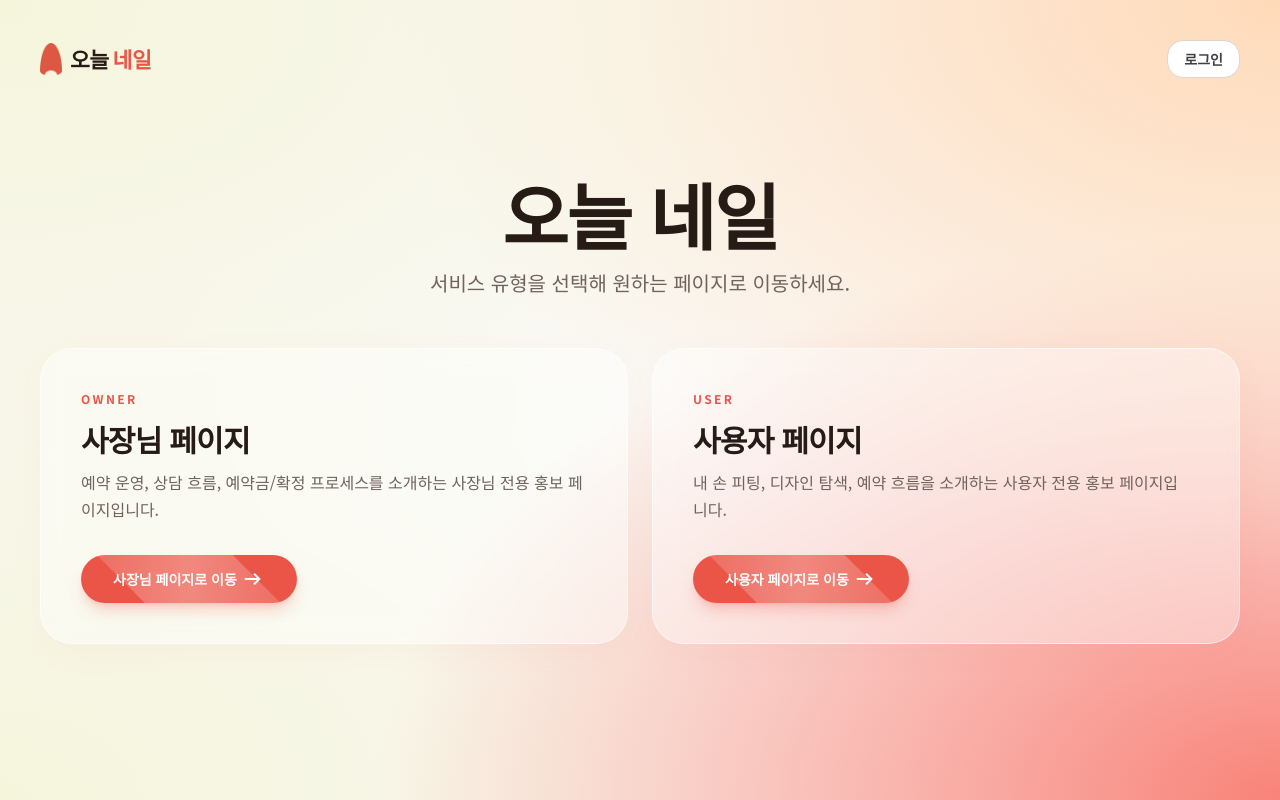
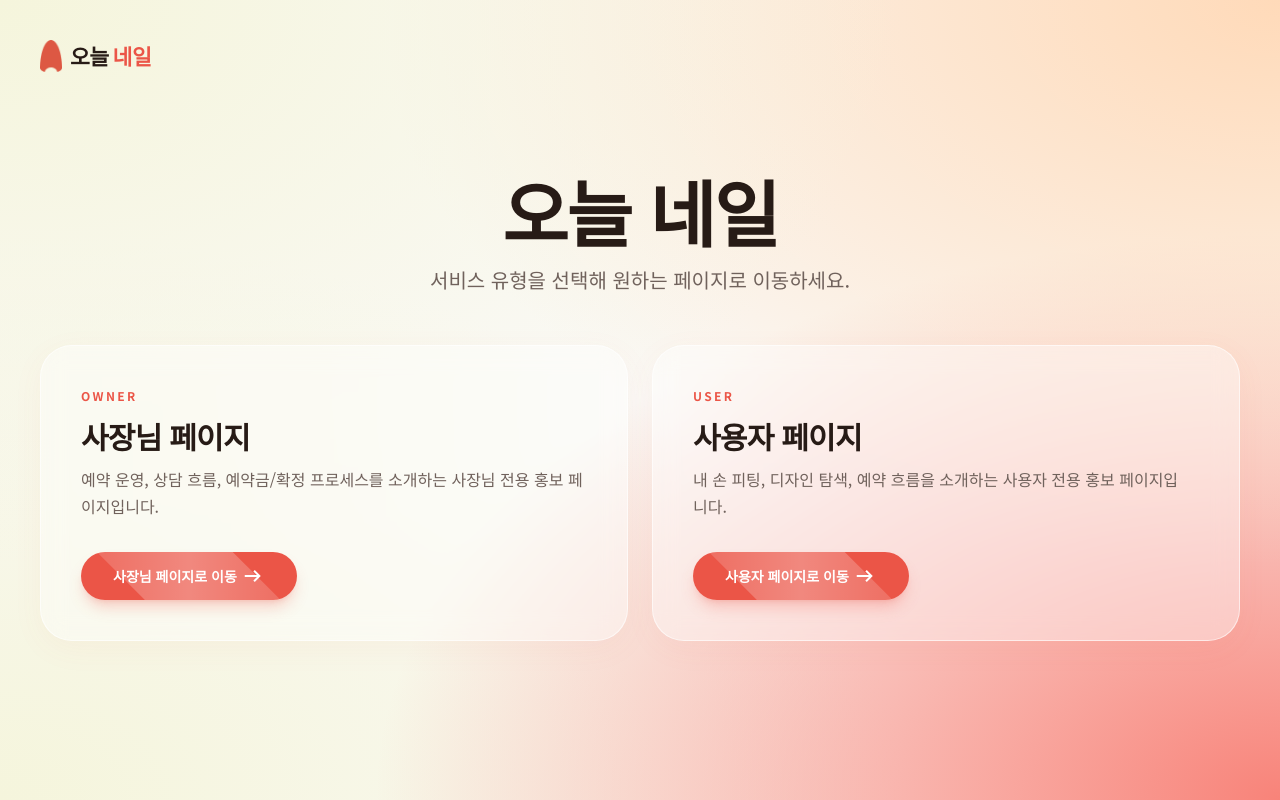
Before and after one commit to todays-nail/owner-app, a Next.js app: page / in a window 1280 px wide. Built offline with nearby package versions, Linux system fonts and the light colour scheme; no server answers.

Commit message:
style(landing): 공개 랜딩에서 로그인 CTA 제거

```diff
--- a/src/app/(public)/page.tsx
+++ b/src/app/(public)/page.tsx
@@ -14,14 +14,8 @@ export default function RootHubPage() {
   return (
     <div className="promo-root landing-readable min-h-screen text-foreground antialiased">
       <div className="relative mx-auto flex min-h-screen w-full max-w-7xl flex-col px-6 pb-16 pt-8 md:px-10">
-        <header className="flex items-center justify-between py-2">
+        <header className="flex items-center py-2">
           <AppLaunchLogo size="sidebar" />
-          <Link
-            className="rounded-lg border border-border bg-white px-4 py-2 text-sm font-semibold text-zinc-700 transition-colors hover:bg-zinc-50"
-            href="/login"
-          >
-            로그인
-          </Link>
         </header>
 
         <main className="flex flex-1 flex-col justify-center">
```
